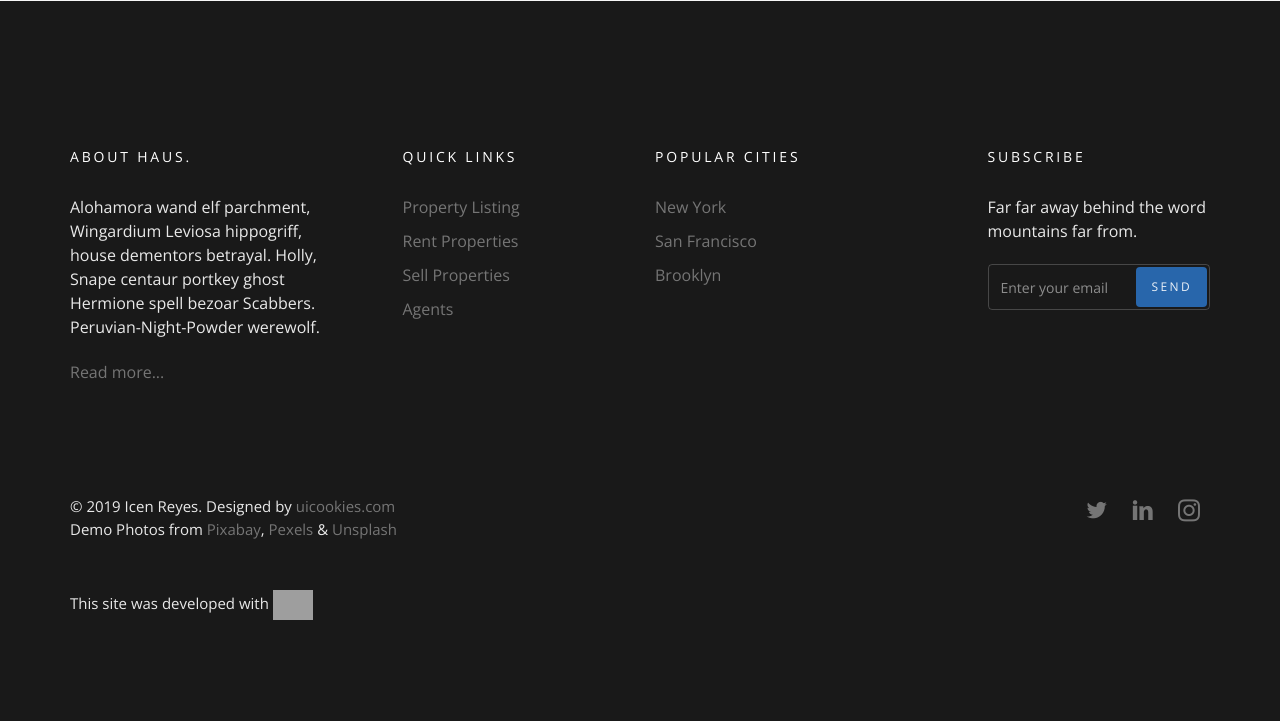
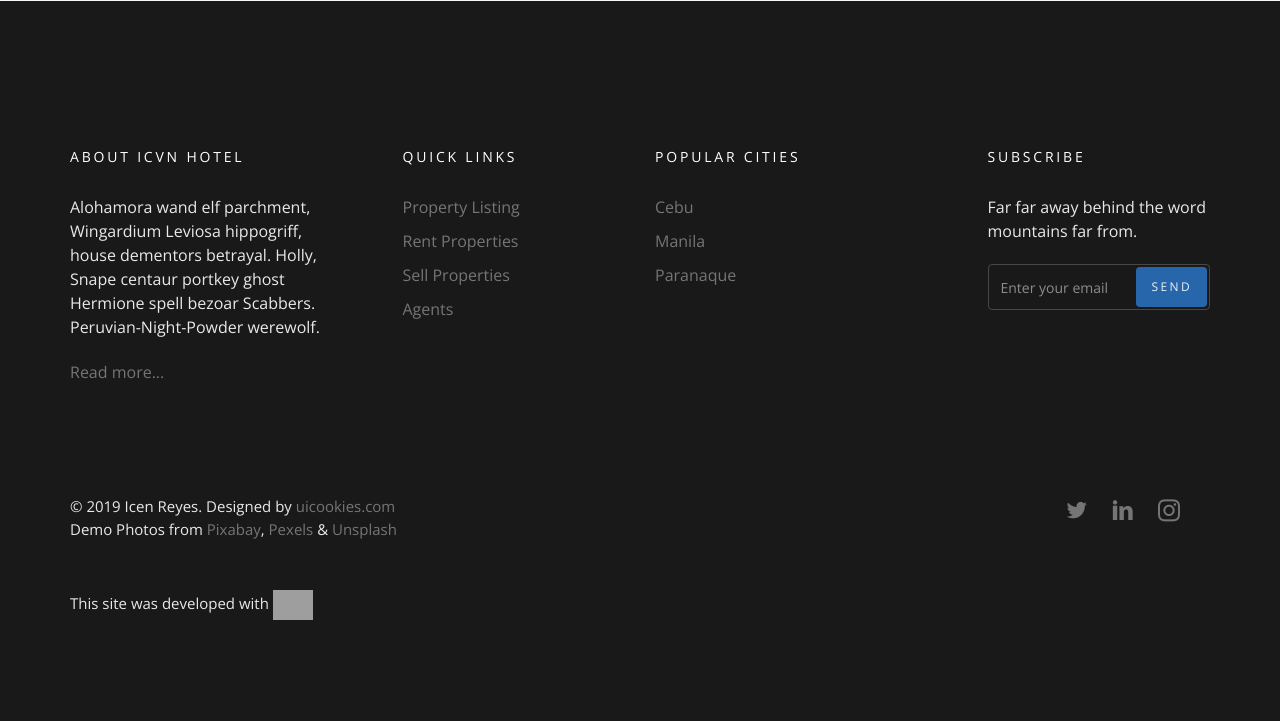
Before and after one commit to reyesvicente/hotel, a Django app: page / in a window 1280 px wide. Shown: the part 4117-4838 px from the top of the page. Run offline with Django 3.2, Linux system fonts and the light colour scheme; data comes from the database, SQL or seed files in the repository; some libraries are stand-ins or nearby versions; some web fonts are replaced; grey boxes are pictures that could not be loaded.

Commit message:
Oct 28
edited search function, templates & links

```diff
--- a/src/home/templates/home/home.html
+++ b/src/home/templates/home/home.html
@@ -1,7 +1,6 @@
 {% extends 'base.html' %}
 {% load static %}
 {% block body %}
-  <!-- END: header -->
   <section class="probootstrap-slider flexslider">
     <div class="probootstrap-wrap-banner">
       <div class="container">
@@ -30,7 +29,7 @@
                 </div>
               </form>
               <p class="mb0 text-left">This site was developed with
-            <img class="logo" style="width:40px;" src="https://static.djangoproject.com/img/logos/django-logo-negative.svg" /></p>
+            <img class="logo" style="width:40px;" src="https://static.djangoproject.com/img/logos/django-logo-negative.svg" /> by <a href="https://icenreyes.xyz">Vicente G. Reyes</a></p>
             </div>
 
           </div>
--- a/src/templates/base.html
+++ b/src/templates/base.html
@@ -26,7 +26,7 @@
 
   <header role="banner" class="probootstrap-header">
     <div class="container">
-        <a href="/" class="probootstrap-logo">Bacon Ipsum</a>
+        <a href="/" class="probootstrap-logo">ICVN Hotel</a>
 
         <a href="#" class="probootstrap-burger-menu visible-xs" ><i>Menu</i></a>
         <div class="mobile-menu-overlay"></div>
@@ -64,7 +64,7 @@
       <div class="row mb60">
         <div class="col-md-3">
           <div class="probootstrap-footer-widget">
-            <h4 class="heading">About Haus.</h4>
+            <h4 class="heading">About ICVN Hotel</h4>
             <p>Alohamora wand elf parchment, Wingardium Leviosa hippogriff, house dementors betrayal. Holly, Snape centaur portkey ghost Hermione spell bezoar Scabbers. Peruvian-Night-Powder werewolf.</p>
             <p><a href="{% url 'about:aboutus' %}">Read more...</a></p>
           </div>
@@ -84,9 +84,9 @@
           <div class="probootstrap-footer-widget">
             <h4 class="heading">Popular Cities</h4>
             <ul class="stack-link">
-              <li><a href="{% url 'property:property_list' %}">New York</a></li>
-              <li><a href="{% url 'property:property_list' %}">San Francisco</a></li>
-              <li><a href="{% url 'property:property_list' %}">Brooklyn</a></li>
+              <li><a href="{% url 'property:property_list' %}">Cebu</a></li>
+              <li><a href="{% url 'property:property_list' %}">Manila</a></li>
+              <li><a href="{% url 'property:property_list' %}">Paranaque</a></li>
             </ul>
           </div>
         </div>
@@ -117,6 +117,7 @@
               <li><a href="https://twitter.com/highcenburg"><i class="icon-twitter"></i></a></li>
               <li><a href="https://linkedin.com/in/vicentereyes0888"><i class="icon-linkedin"></i></a></li>
               <li><a href="https://instagram.com/icen.reyes"><i class="icon-instagram2"></i></a></li>
+              <li><a href="https://icenreyes.xyz"><i class="icon-website"></i></a></li>
             </ul>
           </div>
         </div>
```
Also changed, not shown: src/property/views.py (+10 -1 lines).
